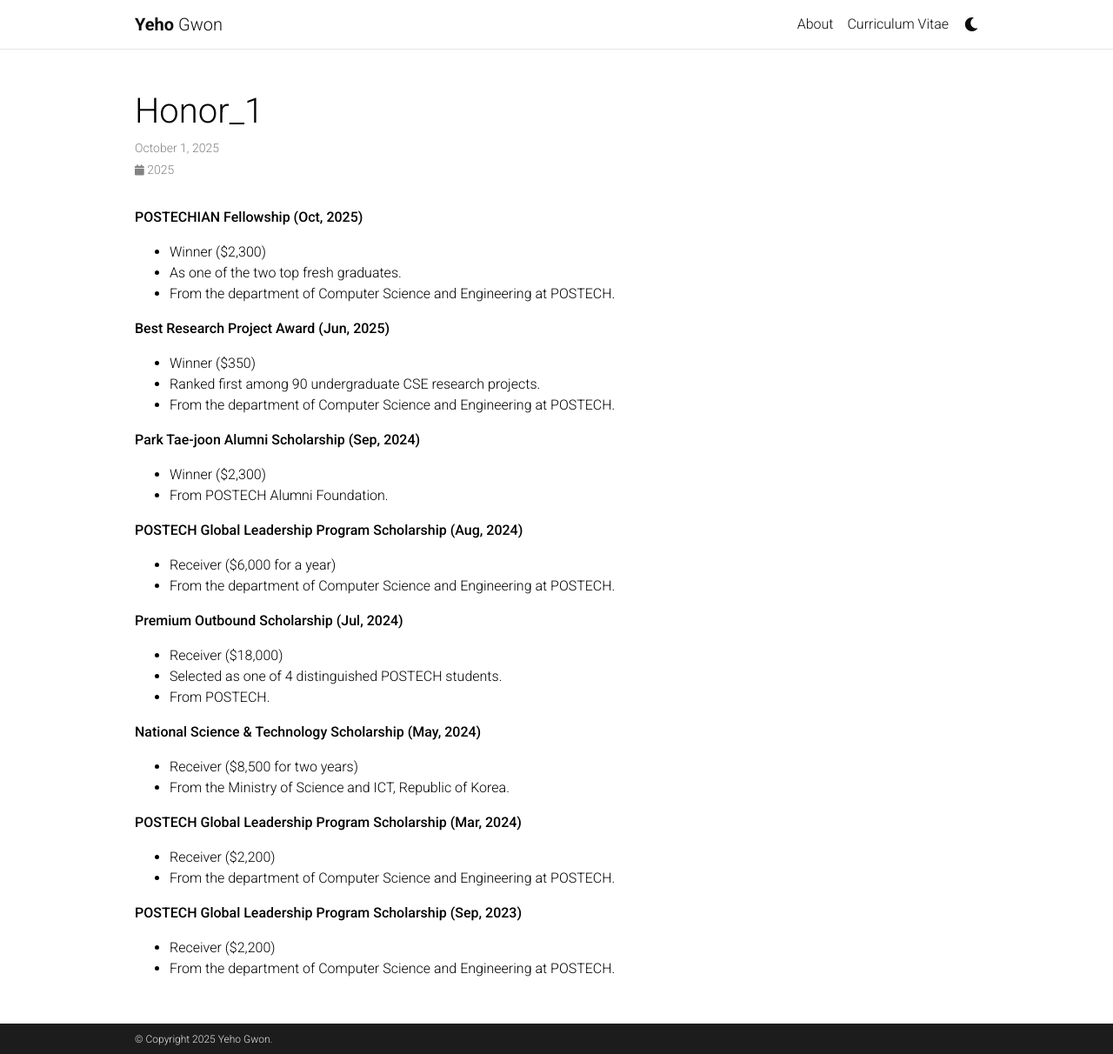
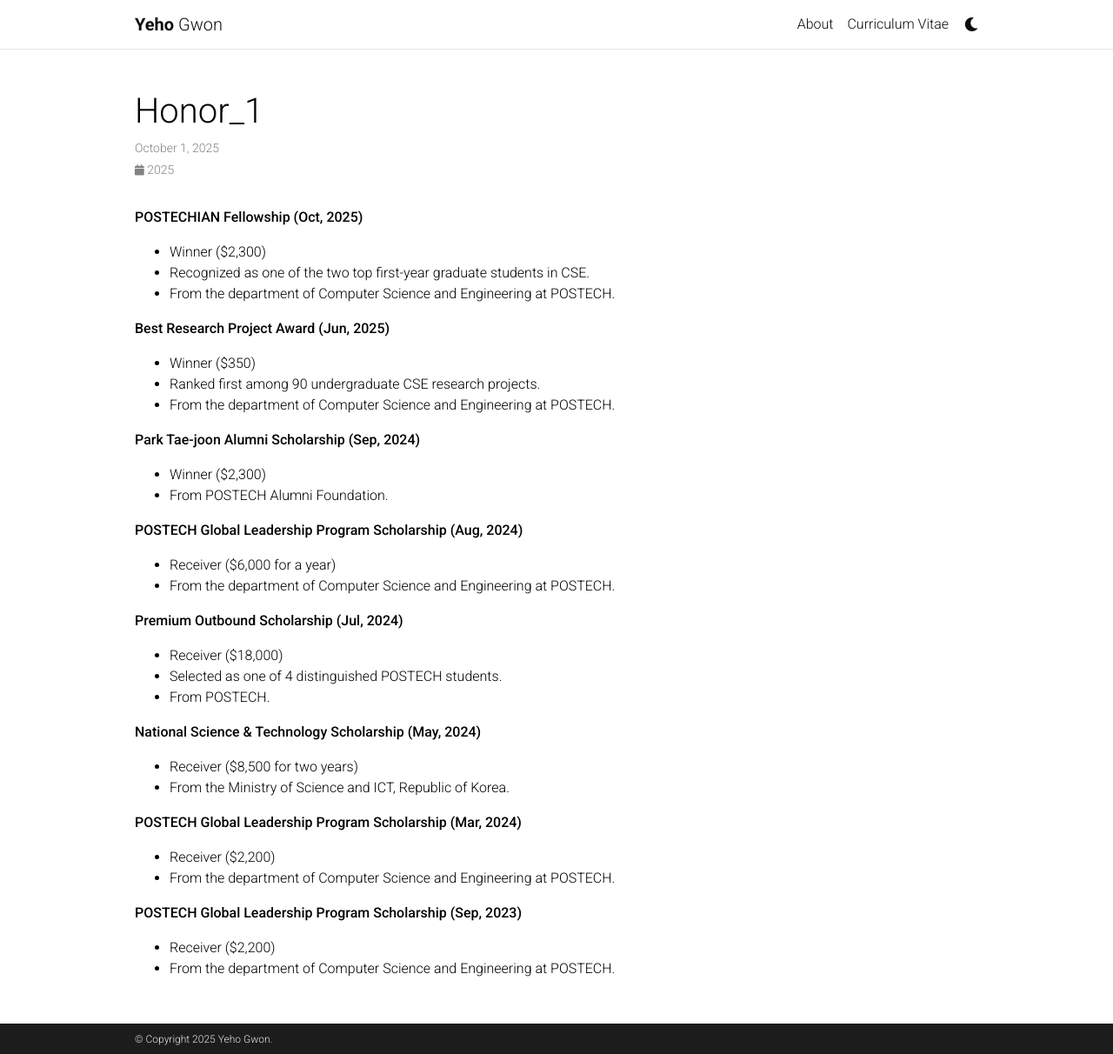
Before and after one commit to yehogwon/yehogwon.github.io, a Jekyll site: the page built from _honors/honor_1.md, in a window 1280 px wide and 1212 px high. Shown: the whole window at 87% size. Built offline with Jekyll 4.4.1, drawn with Linux system fonts in a browser that asks for light colours; comment, search, counter and statistics services are not loaded; a style sheet for code colours, icons or effects is not loaded.

Commit message:
update news

```diff
--- a/_honors/honor_1.md
+++ b/_honors/honor_1.md
@@ -5,7 +5,7 @@ inline: true
 
 **POSTECHIAN Fellowship (Oct, 2025)**
 - Winner ($2,300)
-- As one of the two top fresh graduates.
+- Recognized as one of the two top first-year graduate students in CSE.
 - From the department of Computer Science and Engineering at POSTECH.
 
 **Best Research Project Award (Jun, 2025)**
```
